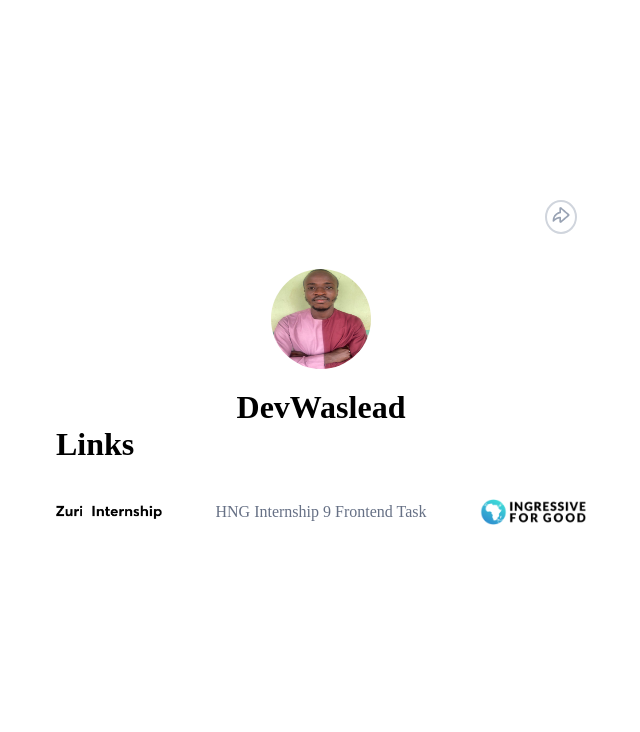
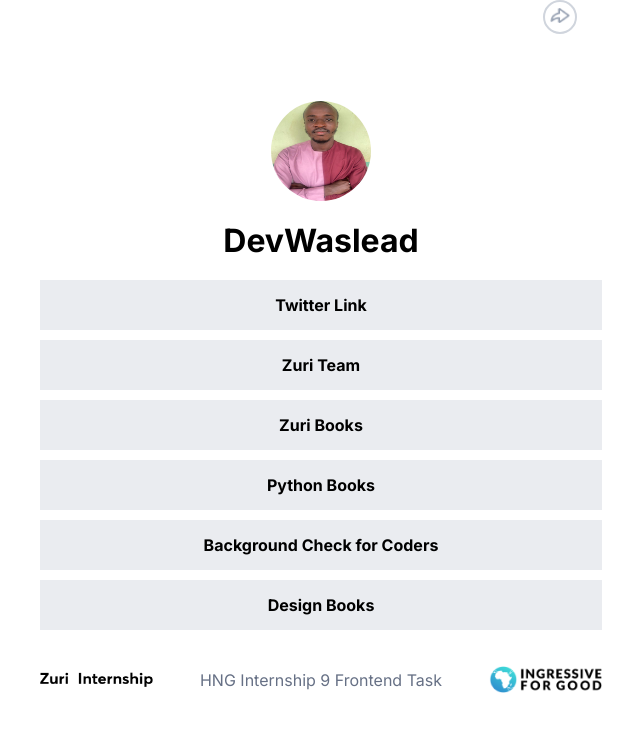
Before and after one commit to was-coder/hng-task-1, a React (Create React App) app: page / in a window 1280 px wide. Shown: the top 732 px of the page, without its empty margins (319-959 px from the left). Built offline with nearby package versions, Linux system fonts and the light colour scheme.

Commit message:
feat:Work on the links section by calling the data api

```diff
--- a/src/components/Links.jsx
+++ b/src/components/Links.jsx
@@ -1,9 +1,54 @@
 import React, { Fragment } from "react";
 
 function Links() {
+  const data = [
+    {
+      id: "btn__twitter",
+      content: "Twitter Link",
+      link: "https://twitter.com/DevWaslead/",
+    },
+    {
+      id: "btn__zuri",
+      content: "Zuri Team",
+      link: "https://training.zuri.team/",
+    },
+    {
+      id: "books",
+      content: "Zuri Books",
+      link: "http://books.zuri.team/",
+    },
+    {
+      id: "book__python",
+      content: "Python Books",
+      link: "https://books.zuri.team/python-for-beginners?ref_id=waslead",
+    },
+    {
+      id: "pitch",
+      content: "Background Check for Coders",
+      link: "https://background.zuri.team/",
+    },
+    {
+      id: "book__design",
+      content: "Design Books",
+      link: "https://books.zuri.team/design-rules",
+    },
+  ];
+
   return (
     <Fragment>
-      <h1>Links</h1>
+      <section className="link-section">
+        {data.map((data) => (
+          <a
+            className="btn"
+            target="_blank"
+            rel="noopener noreferrer"
+            key={data.id}
+            href={data.link}
+          >
+            {data.content}
+          </a>
+        ))}
+      </section>
     </Fragment>
   );
 }
--- a/src/components/Profile.jsx
+++ b/src/components/Profile.jsx
@@ -14,7 +14,7 @@
   return (
     <Fragment>
       <header className="profile-header">
-        <img src="assets/wasiu.jfif" alt="Wasiu's Profile" id="profile__img" />
+        <img src="/assets/wasiu.jfif" alt="Wasiu's Profile" id="profile__img" />
         <h1 id="twitter" onMouseEnter={handleEnter} onMouseLeave={handleLeave}>
           DevWaslead
         </h1>
@@ -22,14 +22,18 @@
 
         <div className="icon-div" id="mobile-share">
           <img
-            src="assets/mobile-share.png"
+            src="/assets/mobile-share.png"
             alt="share icon"
             className="share"
           />
         </div>
 
         <div className="icon-div" id="desktop-share">
-          <img src="assets/desktop-share.png" alt="desktop-share icon" />
+          <img
+            src="/assets/desktop-share.png"
+            alt="desktop-share icon"
+            className="share"
+          />
         </div>
       </header>
     </Fragment>
--- a/src/css/footer.css
+++ b/src/css/footer.css
@@ -5,8 +5,8 @@
 }
 
 .footer-img {
-  width: 50%;
-  height: 50%;
+  width: 35%;
+  height: 35%;
 }
 
 #task-paragraph {
--- a/src/css/links.css
+++ b/src/css/links.css
@@ -0,0 +1,15 @@
+.link-section {
+  display: flex;
+  flex-direction: column;
+  gap: 10px;
+  text-align: center;
+}
+
+.btn {
+  background-color: #eaecf0;
+  padding: 15px;
+  text-decoration: none;
+  color: #000000;
+  font-weight: 700;
+  cursor: pointer;
+}
--- a/src/css/profile.css
+++ b/src/css/profile.css
@@ -11,13 +11,13 @@
 }
 
 #twitter {
-  padding-top: 20px;
+  padding: 20px 0;
 }
 
 .icon-div {
   position: absolute;
   right: 20%;
-  top: 25%;
+  top: 0;
   border: 2px solid #d0d5dd;
   border-radius: 50%;
   padding: 5px;
--- a/src/css/reset.css
+++ b/src/css/reset.css
@@ -12,4 +12,6 @@
   justify-content: center;
   align-items: center;
   position: relative;
+  font-family: "Inter", sans-serif;
+  font-size: 16px;
 }
--- a/src/index.css
+++ b/src/index.css
@@ -1,3 +1,4 @@
+@import url("https://fonts.googleapis.com/css2?family=Inter:wght@400;700&display=swap");
 @import "./css/reset.css";
 @import "./css/profile.css";
 @import "./css/links.css";
--- a/src/index.js
+++ b/src/index.js
@@ -3,15 +3,12 @@
 import "./index.css";
 import App from "./App";
 import reportWebVitals from "./reportWebVitals";
-import { BrowserRouter } from "react-router-dom";
 
 const root = ReactDOM.createRoot(document.getElementById("root"));
 root.render(
-  <BrowserRouter>
-    <React.StrictMode>
-      <App />
-    </React.StrictMode>
-  </BrowserRouter>
+  <React.StrictMode>
+    <App />
+  </React.StrictMode>
 );
 
 // If you want to start measuring performance in your app, pass a function
```
